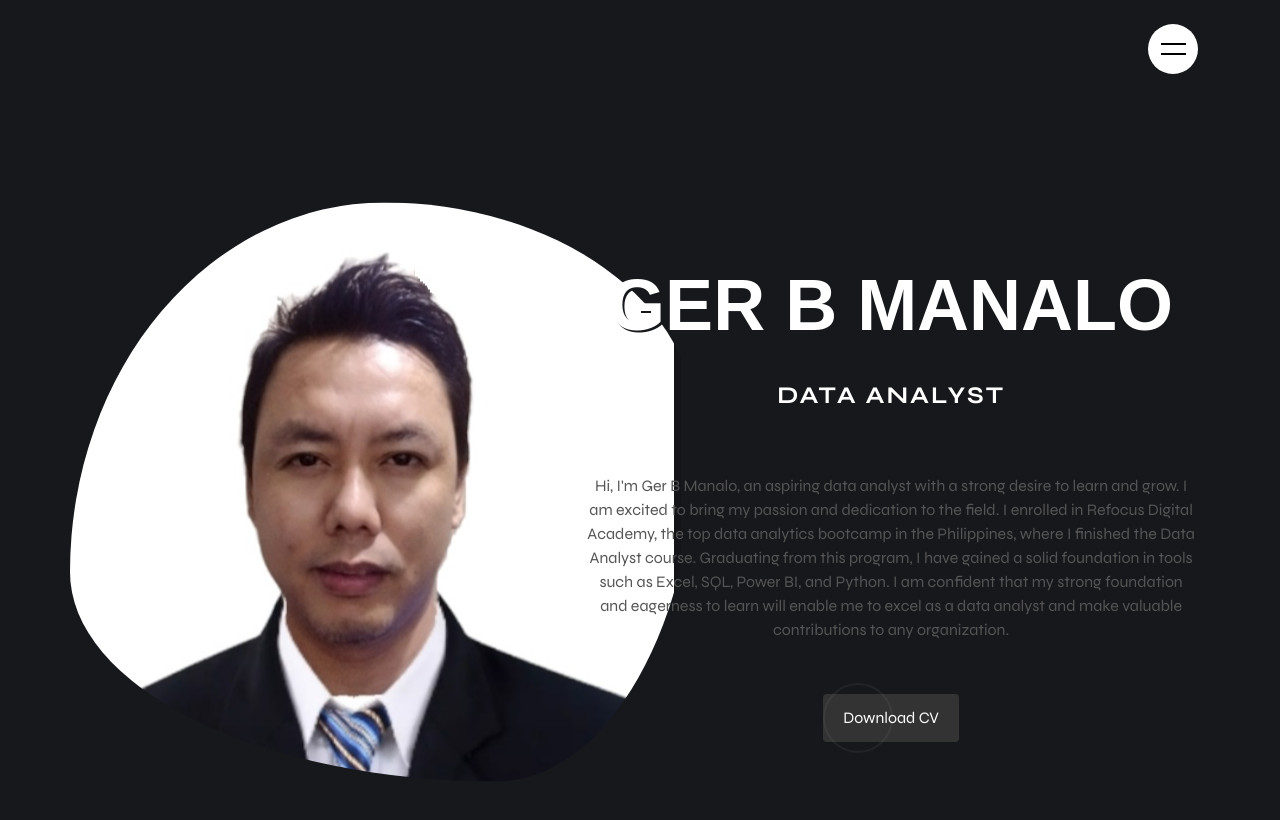
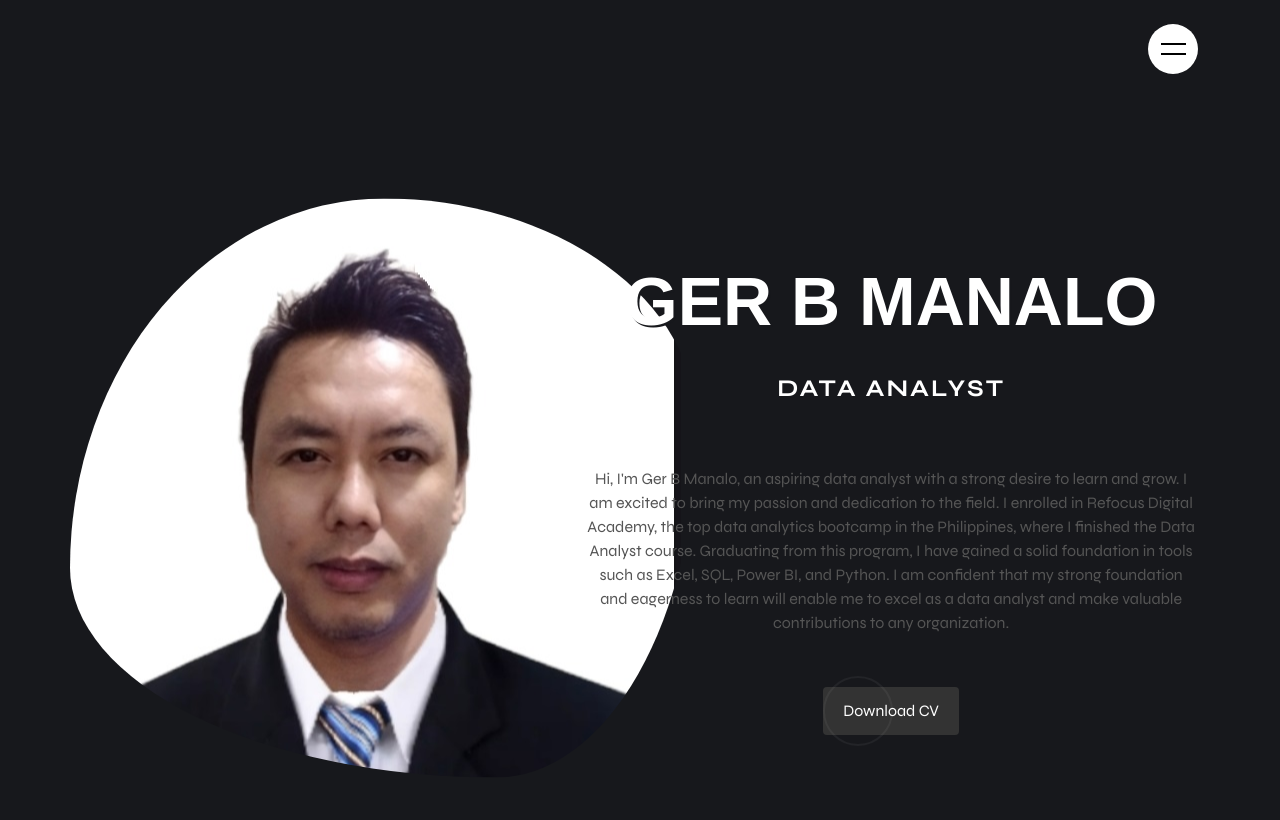
Before and after one commit to gerbmanalo/gerbmanalo.github.io, a plain HTML site: page index.html in a window 1280 px wide. Shown: the top 820 px of the page. Drawn offline with Linux system fonts and the light colour scheme.

Commit message:
Update index.html

```diff
--- a/index.html
+++ b/index.html
@@ -31,7 +31,7 @@
     }
 
     .hero-title {
-      font-size: 72px;
+      font-size: 68px; /* Updated font size */
       font-family: Arial, sans-serif;
       font-weight: bold;
       color: white; /* Change font color to white */
```
